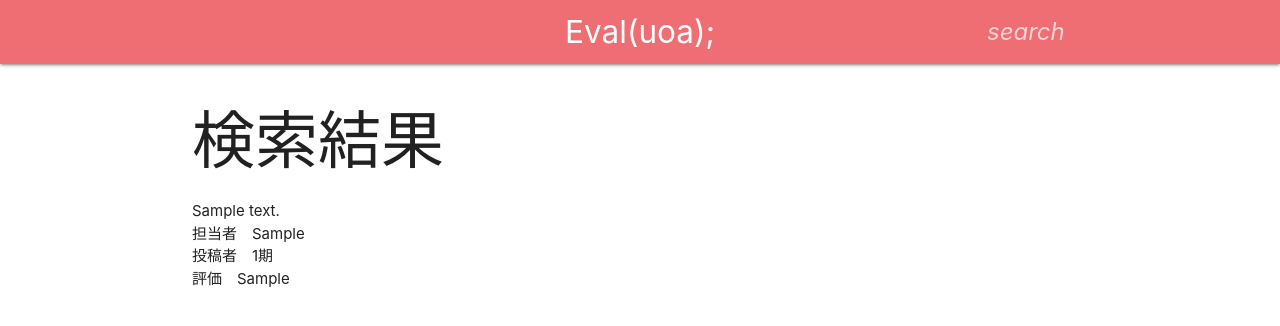
After one commit to black315/uoa_eval, a Rails app: page /posts/search in a window 1280 px wide. The commit adds this page. Shown: the top 326 px of the page. Run offline with Rails 7, Linux system fonts and the light colour scheme; tables that the repository leaves empty hold one stand-in row (values such as "Sample post"); style sheets or scripts are compiled from the project's sources; some libraries are stand-ins or nearby versions.

Commit message:
Add search function

```diff
--- /dev/null
+++ b/app/controllers/posts_controller.rb
@@ -0,0 +1,16 @@
+class PostsController < ApplicationController
+  def search
+    if params[:keyword]
+      @posts = Post.where('(content LIKE ?) OR (instructor LIKE ?)',
+                          "%#{params[:keyword]}%", "%#{params[:keyword]}%")
+    else
+      @posts = Post.all
+    end
+  end
+
+  def create
+    @post = Post.new(params[:post].permit(:subject_id, :content, :instructor, :period, :rate))
+    @post.save
+    redirect_to subjects_show_path(params[:post]['subject_id'])
+  end
+end
--- a/app/views/layouts/application.html.erb
+++ b/app/views/layouts/application.html.erb
@@ -16,6 +16,17 @@
           <div class="brand-logo center">
             <%= link_to "Eval(uoa);", subjects_index_path, data: {"turbolinks" => false} %>
           </div>
+          <ul class="right hide-on-med-and-down">
+            <li>
+          <form action="/posts/search" method="get">
+            <div class="input-field">
+              <input id="keyword" name="keyword" type="search">
+              <label class="label-icon" for="search"><i class="material-icons">search</i></label>
+              <i class="material-icons">close</i>
+            </div>
+          </form>
+            </li>
+          </ul>
         </div>
       </nav>
     </div>
--- /dev/null
+++ b/app/views/posts/search.html.erb
@@ -0,0 +1,11 @@
+<h1>検索結果</h1>
+<ul>
+  <% @posts.each do |post| %>
+    <div>
+      <%= post.content %>
+    </div>
+    <div>担当者　<%= post.instructor %></div>
+    <div>投稿者　<%= post.period %>期 </div>
+    <div>評価　<%= post.rate %></div>
+  <% end %>
+</ul>
--- a/config/routes.rb
+++ b/config/routes.rb
@@ -2,7 +2,8 @@ Rails.application.routes.draw do
   # For details on the DSL available within this file, see http://guides.rubyonrails.org/routing.html
   root :to => 'subjects#index'
   get 'subjects/index'
+  get 'posts/search' => 'posts#search', as: :post_search
   get 'subjects/show/:id' => 'subjects#show', as: :subjects_show
   post 'subjects/create' => 'subjects#create'
-  post 'posts/create' => 'post#create', as: :post_create
+  post 'posts/create' => 'posts#create', as: :post_create
 end
```
Also changed, not shown: app/controllers/post_controller.rb (deleted, +0 -7 lines), 4 other files.
